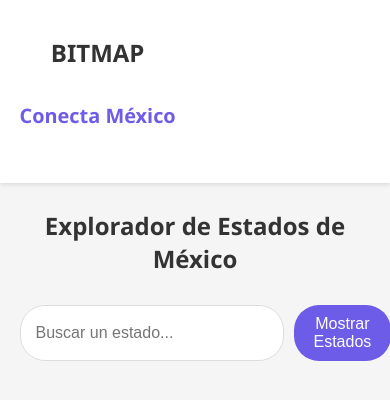
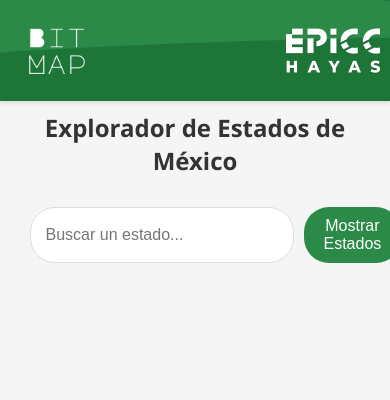
Before and after one commit to DanielGVPJean/vera_mapas, a website: page index.html in a window 390 px wide. Drawn offline with Linux system fonts and the light colour scheme.

Commit message:
Update header
Change the header design

```diff
--- a/index.html
+++ b/index.html
@@ -5,6 +5,98 @@
     <meta name="viewport" content="width=device-width, initial-scale=1.0">
     <title>Explorador de Estados de México</title>
     <link rel="icon" href="mexico.ico" type="image/x-icon">
+    <style>
+        * {
+            margin: 0;
+            padding: 0;
+            box-sizing: border-box;
+        }
+
+        .header {
+            background-color: #1D7638;
+            height: 140px;
+            position: relative;
+            overflow: hidden;
+        }
+
+        .header::after {
+            content: '';
+            position: absolute;
+            top: 0;
+            left: 0;
+            right: 0;
+            bottom: 0;
+            background-image: url('img/header_bg.png');
+            background-size: cover;
+            background-position: center;
+            z-index: 1;
+        }
+
+        .header-content {
+            position: relative;
+            z-index: 2;
+            max-width: 1920px;
+            margin: 0 auto;
+            height: 100%;
+            display: flex;
+            justify-content: space-between;
+            align-items: flex-start;
+            padding: 20px;
+        }
+
+        .logo-container {
+            display: flex;
+            flex-direction: column;
+        }
+
+        .bitmap-logo {
+            width: 175px;
+            height: 85px;
+            object-fit: contain;
+            display: none;
+        }
+
+        .page-title {
+            width: 285px;
+            height: 110px;
+            object-fit: contain;
+            display: block;
+        }
+
+        .epicc-logo {
+            width: 175px;
+            height: 85px;
+            object-fit: contain;
+        }
+
+        @media (max-width: 594px) {
+            .header {
+                height: 101px;
+            }
+
+            .header-content {
+                padding: 10px;
+                align-items: center;
+            }
+
+            .bitmap-logo {
+                width: 94px;
+                height: 46px;
+                display: block;
+            }
+
+            .page-title {
+                display: none;
+                width: 84px;
+                height: 72px;
+            }
+
+            .epicc-logo {
+                width: 94px;
+                height: 46px;
+            }
+        }
+    </style>
     <style>
         body {
             font-family: 'Segoe UI', Tahoma, Geneva, Verdana, sans-serif;
@@ -31,7 +123,7 @@
         .logo {
             font-size: 24px;
             font-weight: bold;
-            color: #6c5ce7;
+            color: #2B8A47;
         }
         h1 {
             text-align: center;
@@ -50,7 +142,6 @@
             border: 1px solid #ddd;
             border-radius: 25px;
             outline: none;
-            padding-right: 40px; /* Espacio para el botón "X" */
         }
 
         @keyframes show {
@@ -83,7 +174,7 @@
             transform: translateY(-50%);
             background: none;
             border: none;
-            color: #6c5ce7;
+            color: #2B8A47;
             font-size: 18px;
             cursor: pointer;
             padding: 0;
@@ -91,12 +182,12 @@
         }
 
         #clearSearchButton:hover {
-            color: #5b4cc7; /* Color al pasar el cursor */
+            color: #1D7638; /* Color al pasar el cursor */
         }
         button {
             padding: 10px 20px;
             font-size: 16px;
-            background-color: #6c5ce7;
+            background-color: #2B8A47;
             color: white;
             border: none;
             border-radius: 25px;
@@ -104,7 +195,7 @@
             transition: background-color 0.3s;
         }
         button:hover {
-            background-color: #5b4cc7;
+            background-color: #1D7638;
         }
         .popup {
             display: none;
@@ -159,7 +250,7 @@
         }
         .state-category {
             font-size: 14px;
-            color: #6c5ce7;
+            color: #2B8A47;
         }
         @media (max-width: 768px) {
             .state-grid {
@@ -218,7 +309,7 @@
             transform: translateX(-50%);
             padding: 10px 20px;
             font-size: 16px;
-            background-color: #6c5ce7;
+            background-color: #2B8A47;
             color: white;
             border: none;
             border-radius: 25px;
@@ -279,14 +370,13 @@
     </style>
 </head>
 <body>
-    <header>
-        <div class="container">
-            <div class="header-content">
-                <div class="logo">
-                    <h1>BITMAP</h1>
-                    <h5>Conecta México</h5>
-                </div>
+    <header class="header">
+        <div class="header-content">
+            <div class="logo-container">
+                <img src="img/BitMap.png" alt="BitMap Logo" class="bitmap-logo">
+                <img src="img/page_title.png" alt="BitMap Title" class="page-title">
             </div>
+            <img src="img/logo_epicc.png" alt="EPICC Logo" class="epicc-logo">
         </div>
     </header>
     <div class="container">
```
Also changed, not shown: serialSender.html (+101 -7 lines), img/BitMap.png (added), img/header_bg.png (added), img/logo_epicc.png (added), img/page_title.png (added), 1 other file.
